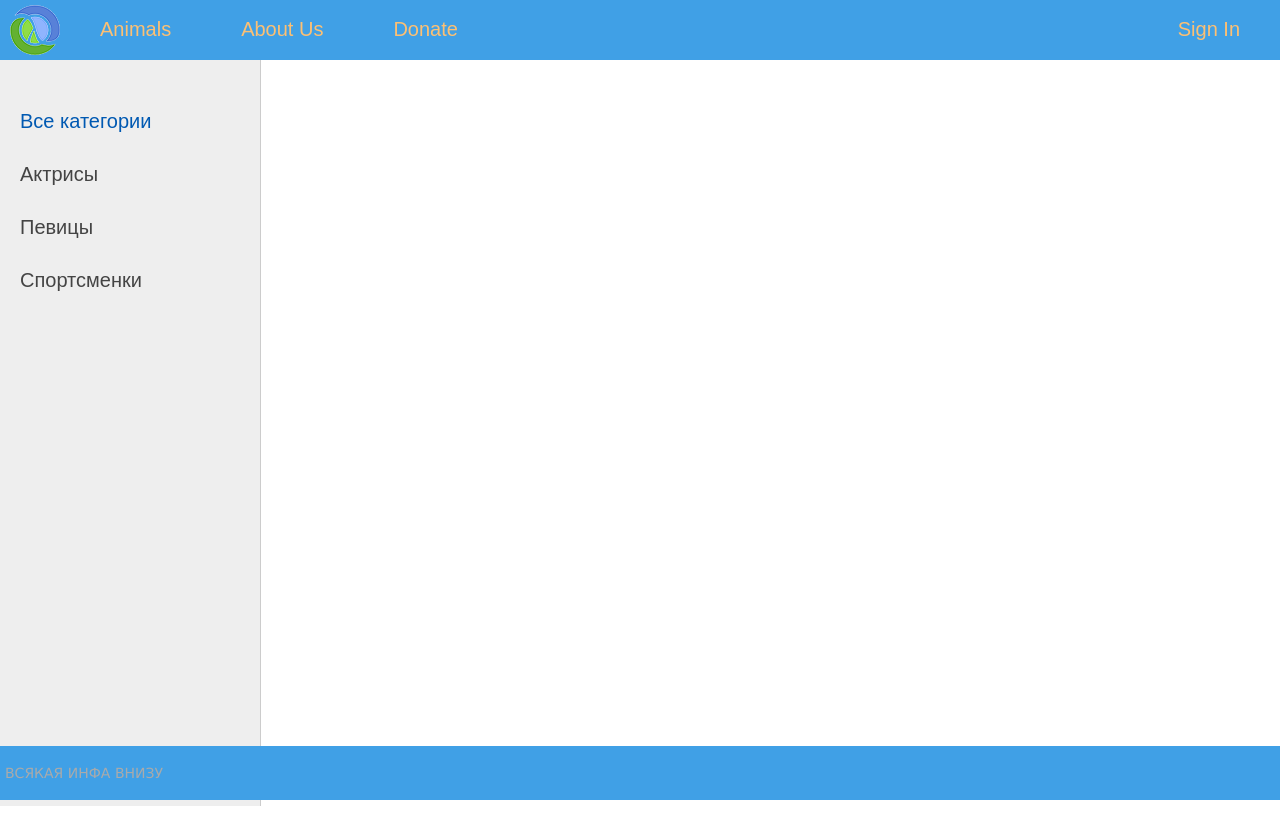
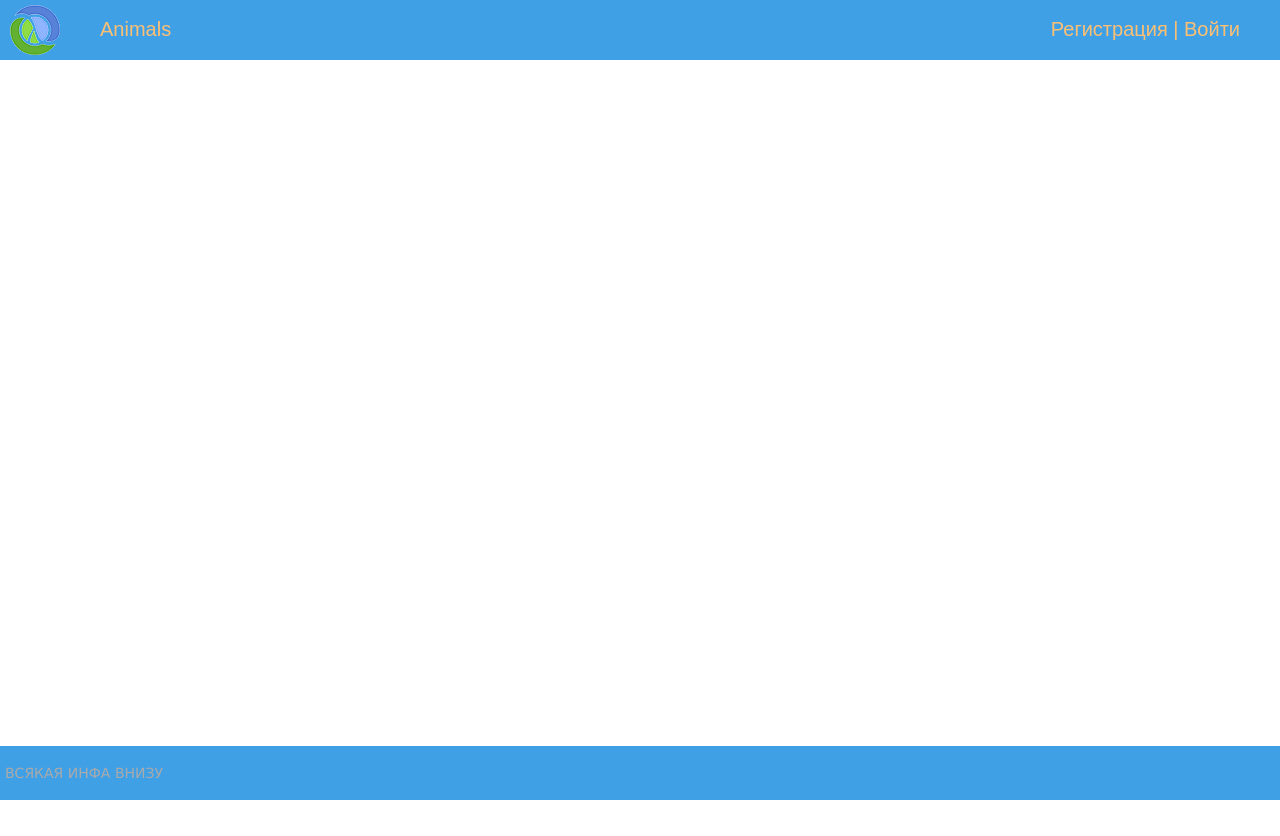
Before and after one commit to ITsiareshkin/ITU, a Django app: page / in a window 1280 px wide. After the commit the page ends 800 px from the top, so only its background shows below. Run offline with Django 4.2, Linux system fonts and the light colour scheme.

Commit message:
fixed urls

```diff
--- a/saveanimallife/shelter/templates/shelter/base.html
+++ b/saveanimallife/shelter/templates/shelter/base.html
@@ -16,12 +16,9 @@
 			<ul id="mainmenu" class="mainmenu">
 			<li class="logo"><a href="{% url 'home' %}"><div class="logo"></div></a></li>
 {% for m in menu %}
-	{% if not forloop.last %}
-			<li><a href="#">{{m.title}}</a></li>
-	{% else %}
-			<li class="last"><a href="#">{{m.title}}</a></li>
-	{% endif %}
+			<li><a href="{% url m.url_name %}">{{m.title}}</a></li>
 {% endfor %}
+				<li class="last"><a href="{% url 'register' %}">Регистрация</a> | <a href="{% url 'login' %}">Войти</a></li>
 			</ul>
 			<div class="clear"></div>
 		</div>
@@ -29,17 +26,7 @@
 
 
 <table class="table-content" border=0 cellpadding="0" cellspacing="0">
-<tr>
-<!-- Sidebar слева -->
-	<td valign="top" class="left-chapters">
-	<ul id="leftchapters">
-		<li class="selected">Все категории</li>
-		<li><a href="#">Актрисы</a></li>
-		<li><a href="#">Певицы</a></li>
-		<li><a href="#">Спортсменки</a></li>
-	</ul>
-</td>
-<!-- Конец Sidebar'а -->
+
 <td valign="top" class="content">
 	<!-- Хлебные крошки -->
 	{% block breadcrumbs %}
--- a/saveanimallife/shelter/urls.py
+++ b/saveanimallife/shelter/urls.py
@@ -4,8 +4,8 @@ from .views import *
 
 urlpatterns = [
     path('', index, name='home'),
-    path('user_page', userpage, name='userpage'),
-    path('about_us', about_us, name='about_us'),
-    path('animals', animals, name='about_us'),
-    path('donate', donate, name='log_in'),
+    path('user_page/', userpage, name='userpage'),
+    path('animals/', animals, name='animals'),
+    path('login/', login, name='login'),
+    path('register/', register, name='register')
 ]
--- a/saveanimallife/shelter/views.py
+++ b/saveanimallife/shelter/views.py
@@ -1,11 +1,8 @@
 from django.http import HttpResponse
 from django.shortcuts import render
 
-menu = [{'title': "Animals", 'url_name': 'animals'},
-        {'title': "About Us", 'url_name': 'about_us'},
-        {'title': "Donate", 'url_name': 'donate'},
-        {'title': "Sign In", 'url_name': 'sign_in'}
-]
+menu = [{'title': "Animals", 'url_name': 'animals'}]
+
 
 def index(request):
     context = {
@@ -14,14 +11,34 @@ def index(request):
     }
     return render(request, 'shelter/index.html', context=context)
 
-def userpage(request):
-    return render(request, 'shelter/index.html')
-
-def about_us(request):
-    return render(request, 'shelter/index.html')
 
 def animals(request):
-    return render(request, 'shelter/index.html')
+    context = {
+        'menu': menu,
+        'title': 'Animals'
+    }
+    return render(request, 'shelter/index.html', context=context)
 
-def donate(request):
-    return render(request, 'shelter/index.html')
+
+def register(request):
+    context = {
+        'menu': menu,
+        'title': 'Register'
+    }
+    return render(request, 'shelter/index.html', context=context)
+
+
+def login(request):
+    context = {
+        'menu': menu,
+        'title': 'Log in'
+    }
+    return render(request, 'shelter/index.html', context=context)
+
+
+def userpage(request):
+    context = {
+        'menu': menu,
+        'title': 'User page'
+    }
+    return render(request, 'shelter/index.html', context=context)
```
Also changed, not shown: saveanimallife/shelter/models.py (+0 -9 lines), saveanimallife/db.sqlite3.
